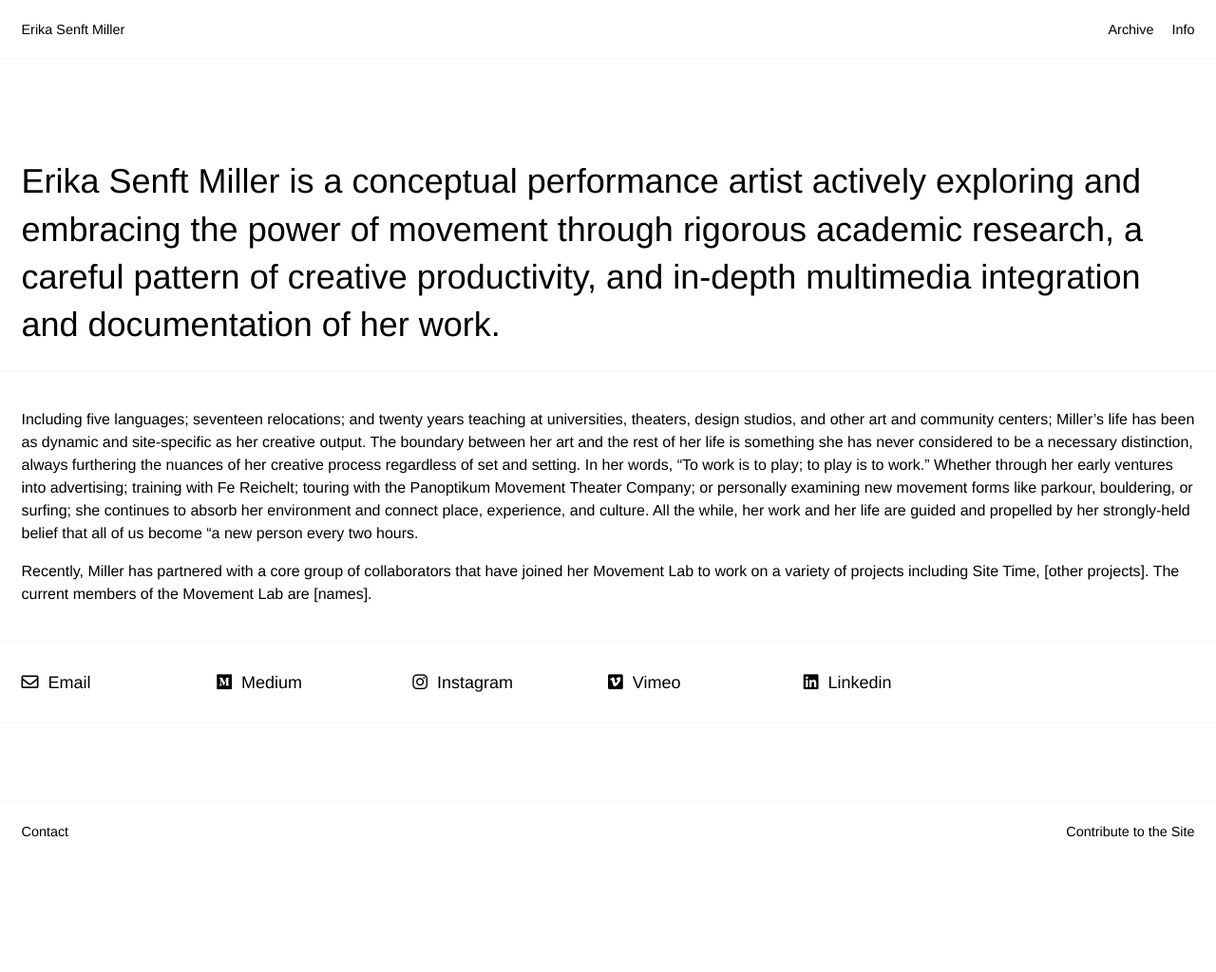
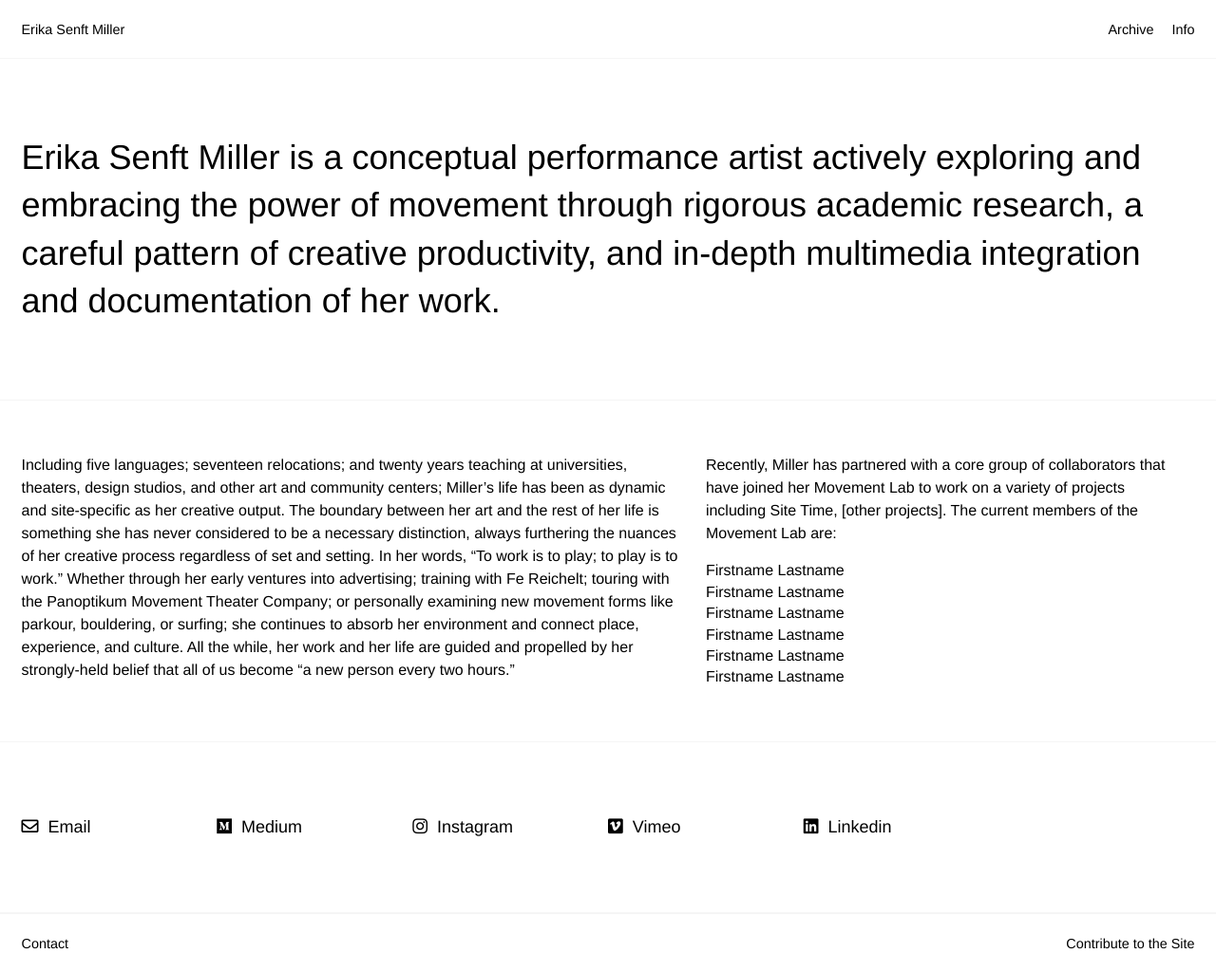
Before and after one commit to hektor/erika-senft-miller, a Jekyll site: the page built from _pages/info.html, in a window 1280 px wide. Shown: the whole page at 95% size. Built offline with Jekyll 4.4.1, drawn with Linux system fonts in a browser that asks for light colours; nearby versions of some CDN libraries; before the commit the page ends 906 px from its top, so only the background shows below that.

Commit message:
Housekeeping

```diff
--- a/_pages/info.html
+++ b/_pages/info.html
@@ -5,20 +5,29 @@ permalink: /info/
 order: 1
 ---
 <div class="row">
-<div class="row-small">
+<div class="row-medium">
     <div class="row-inner">
         <div class="title-black">Erika Senft Miller is a conceptual performance artist actively exploring and embracing the power of movement through rigorous academic research, a careful pattern of creative productivity, and in-depth multimedia integration and documentation of her work.</div>
     </div>
 </div>
 
-<div class="row-small">
+<div class="row-medium">
     <div class="row-inner">
-        <p>Including five languages; seventeen relocations; and twenty years teaching at universities, theaters, design studios, and other art and community centers; Miller’s life has been as dynamic and site-specific as her creative output. The boundary between her art and the rest of her life is something she has never considered to be a necessary distinction, always furthering the nuances of her creative process regardless of set and setting. In her words, “To work is to play; to play is to work.” Whether through her early ventures into advertising; training with Fe Reichelt; touring with the Panoptikum Movement Theater Company; or personally examining new movement forms like parkour, bouldering, or surfing; she continues to absorb her environment and connect place, experience, and culture. All the while, her work and her life are guided and propelled by her strongly-held belief that all of us become “a new person every two hours.</p>
-        <p>Recently, Miller has partnered with a core group of collaborators that have joined her Movement Lab to work on a variety of projects including Site Time, [other projects]. The current members of the Movement Lab are [names].</p>
+        <div class="col-7"><p>Including five languages; seventeen relocations; and twenty years teaching at universities, theaters, design studios, and other art and community centers; Miller’s life has been as dynamic and site-specific as her creative output. The boundary between her art and the rest of her life is something she has never considered to be a necessary distinction, always furthering the nuances of her creative process regardless of set and setting. In her words, “To work is to play; to play is to work.” Whether through her early ventures into advertising; training with Fe Reichelt; touring with the Panoptikum Movement Theater Company; or personally examining new movement forms like parkour, bouldering, or surfing; she continues to absorb her environment and connect place, experience, and culture. All the while, her work and her life are guided and propelled by her strongly-held belief that all of us become “a new person every two hours.”</p></div>
+        <div class="col-5"><p>Recently, Miller has partnered with a core group of collaborators that have joined her Movement Lab to work on a variety of projects including Site Time, [other projects]. The current members of the Movement Lab are:</p>
+            <ul>
+                <li>Firstname Lastname</li>
+                <li>Firstname Lastname</li>
+                <li>Firstname Lastname</li>
+                <li>Firstname Lastname</li>
+                <li>Firstname Lastname</li>
+                <li>Firstname Lastname</li>
+            </ul>
+        </div>
     </div>
 </div>
 
-<div class="row-xs">
+<div class="row-small">
     <div class="row-inner">
         <div class="col-2">
             <a href="https://www.instagram.com/erikasenftm/" target="_blank" class="social">
--- a/assets/site.css
+++ b/assets/site.css
@@ -54,7 +54,7 @@ html>body .content { height:auto; }
     width: 100%;
     justify-content: center;
     flex-direction: column;
-    min-height: 87vh;
+    min-height: 85vh;
     border-bottom: 1px solid whitesmoke;
 }
 
--- a/index.html
+++ b/index.html
@@ -4,10 +4,12 @@ layout: home
 
 <div class="row" id="home-banner">
     <div class="row-inner">
-        <div class="title-white">The site-specific nature of my work seeks to encourage every participant—dancer, artist, performer, and viewer—to become an active collaborator that shapes the meaning and execution of the project. This website is no different. I’m inviting my collaborators, peers, and friends to contribute their varying perspectives of our work together to this site in the form of photos, videos, writing, and anything else you can dream.</div>
+        <div class="title-white">
+            The site-specific nature of my work seeks to encourage every participant—dancer, artist, performer, and viewer—to become an active collaborator that shapes the meaning and execution of the project. This website is no different. I’m inviting my collaborators, peers, and friends to contribute their varying perspectives of our work together to this site in the form of photos, videos, writing, and anything else you can dream.
+        </div>
         <div class="title-white">
             Thank you for your care, support, and participation.<br>
-            <a href="{{ site.baseurl }}contribute"> Make your mark on this site.</a>
+            —ESM
         </div>
     </div>
 </div>
```
